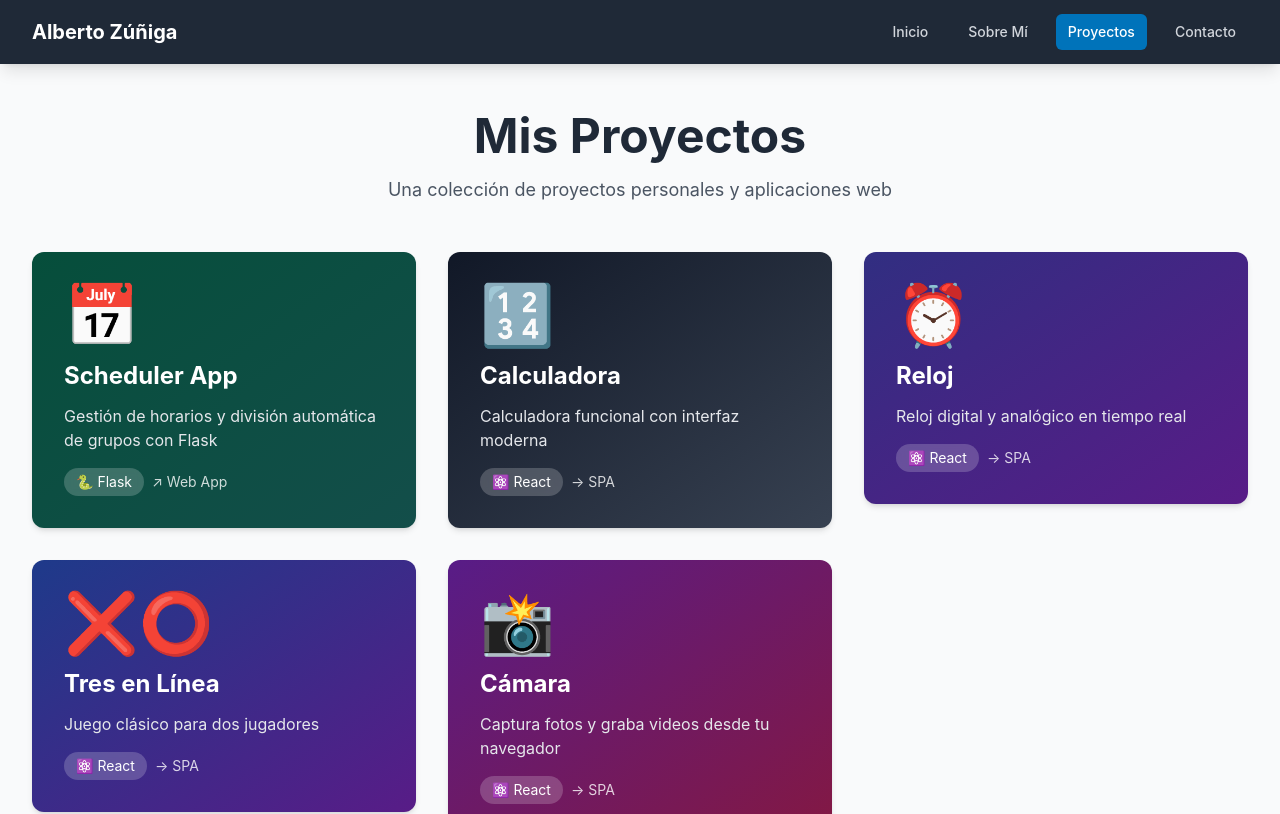
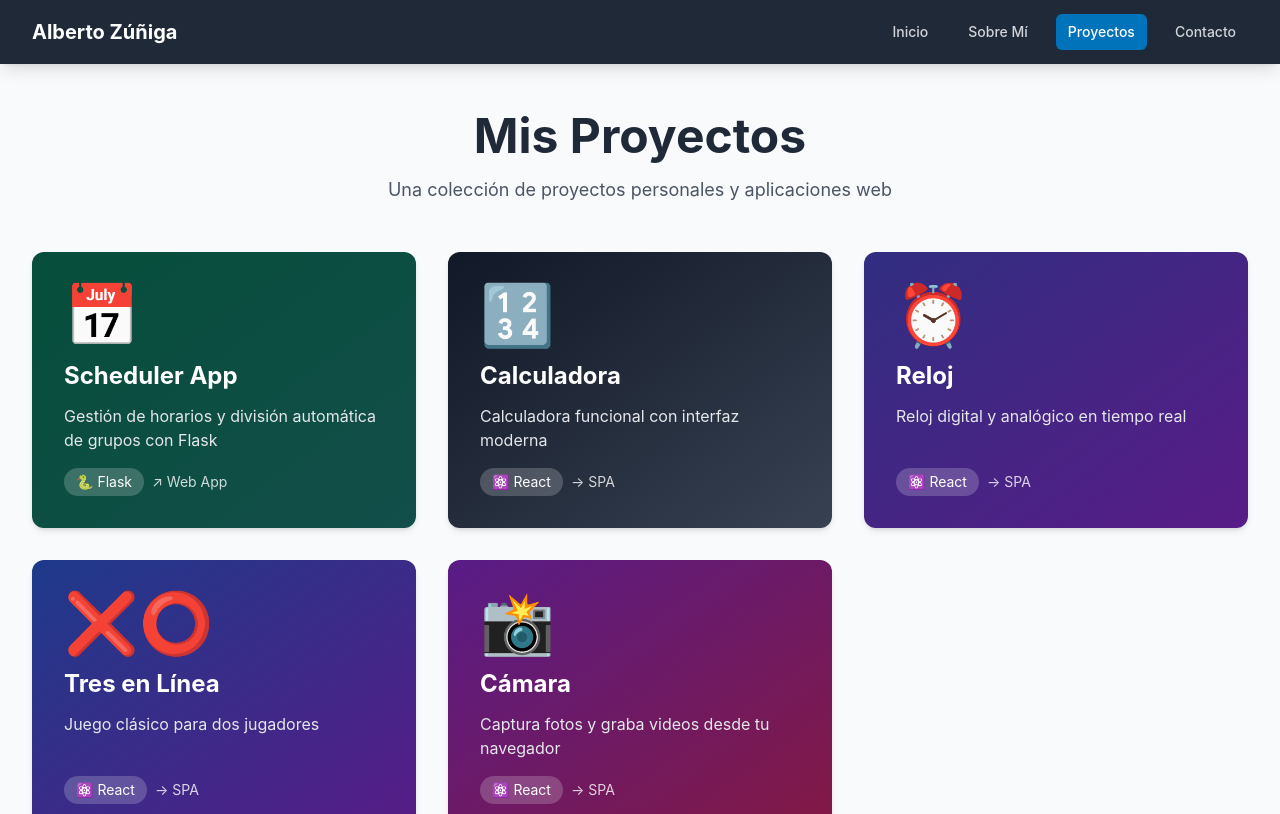
Before and after one commit to AlbertoZuiga/AlbertoZuiga.github.io, a React (Vite) app: page /projects in a window 1280 px wide. Shown: the top 814 px of the page. Built offline with nearby package versions, Linux system fonts and the light colour scheme.

Commit message:
fix: improve layout and responsiveness of project cards in Projects component

```diff
--- a/src/pages/Projects.jsx
+++ b/src/pages/Projects.jsx
@@ -62,15 +62,15 @@ const Projects = () => {
           {projects.map((project) => {
             const ProjectCard = (
               <div
-                className={`card group relative overflow-hidden transform hover:scale-105 transition-all duration-300 bg-gradient-to-br ${project.color}`}
+                className={`card group relative overflow-hidden transform hover:scale-105 transition-all duration-300 bg-gradient-to-br ${project.color} h-full flex flex-col`}
               >
-                <div className="p-8 text-white">
+                <div className="p-8 text-white flex flex-col h-full">
                   <div className="text-6xl mb-4 transform group-hover:scale-110 transition-transform duration-300">
                     {project.icon}
                   </div>
                   <h3 className="text-2xl font-bold mb-3">{project.title}</h3>
-                  <p className="text-gray-200 mb-4">{project.description}</p>
-                  <div className="flex items-center gap-2 flex-wrap">
+                  <p className="text-gray-200 mb-4 flex-grow">{project.description}</p>
+                  <div className="flex items-center gap-2 flex-wrap mt-auto">
                     {project.isReact && (
                       <span className="inline-flex items-center gap-1 bg-white/20 backdrop-blur-sm px-3 py-1 rounded-full text-sm">
                         ⚛️ React
@@ -92,7 +92,7 @@ const Projects = () => {
             );
 
             return project.isReact ? (
-              <Link key={project.title} to={project.link}>
+              <Link key={project.title} to={project.link} className="h-full block">
                 {ProjectCard}
               </Link>
             ) : (
@@ -101,6 +101,7 @@ const Projects = () => {
                 href={project.link}
                 target="_blank"
                 rel="noopener noreferrer"
+                className="h-full block"
               >
                 {ProjectCard}
               </a>
```
